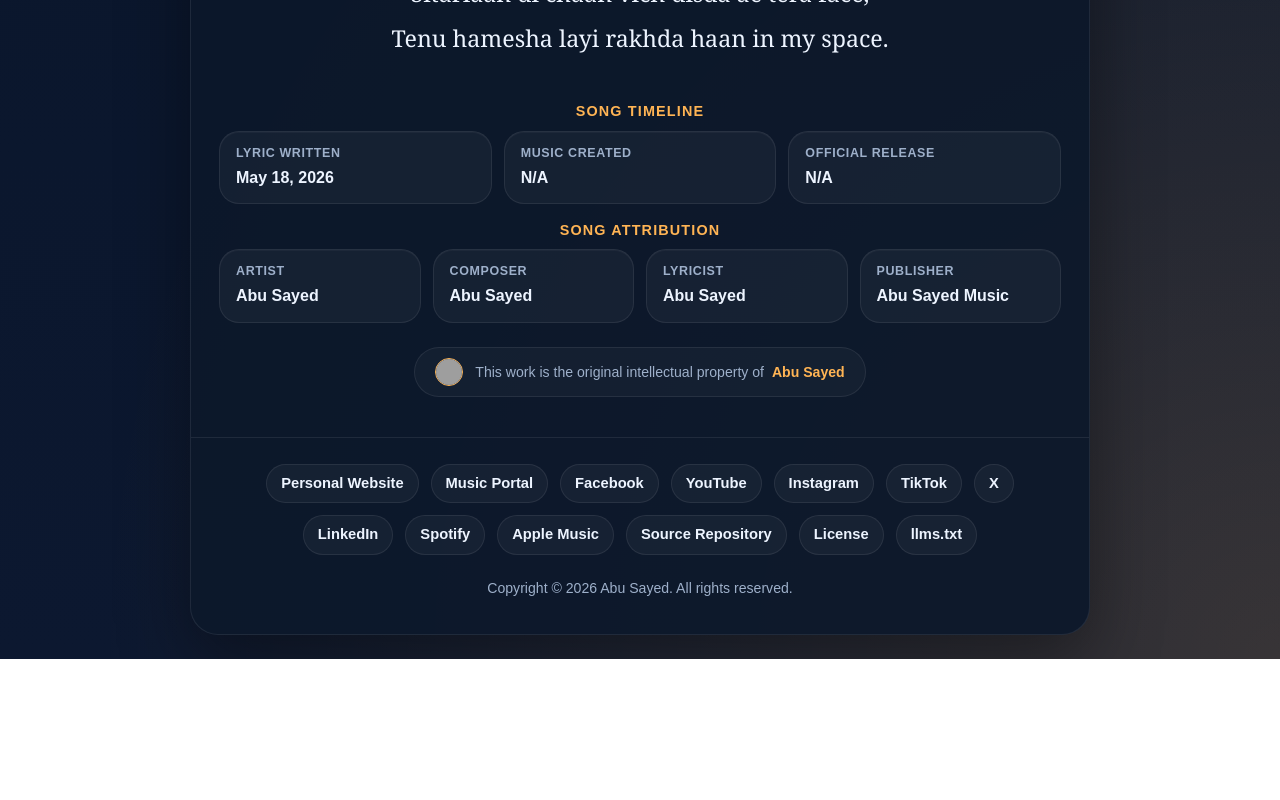
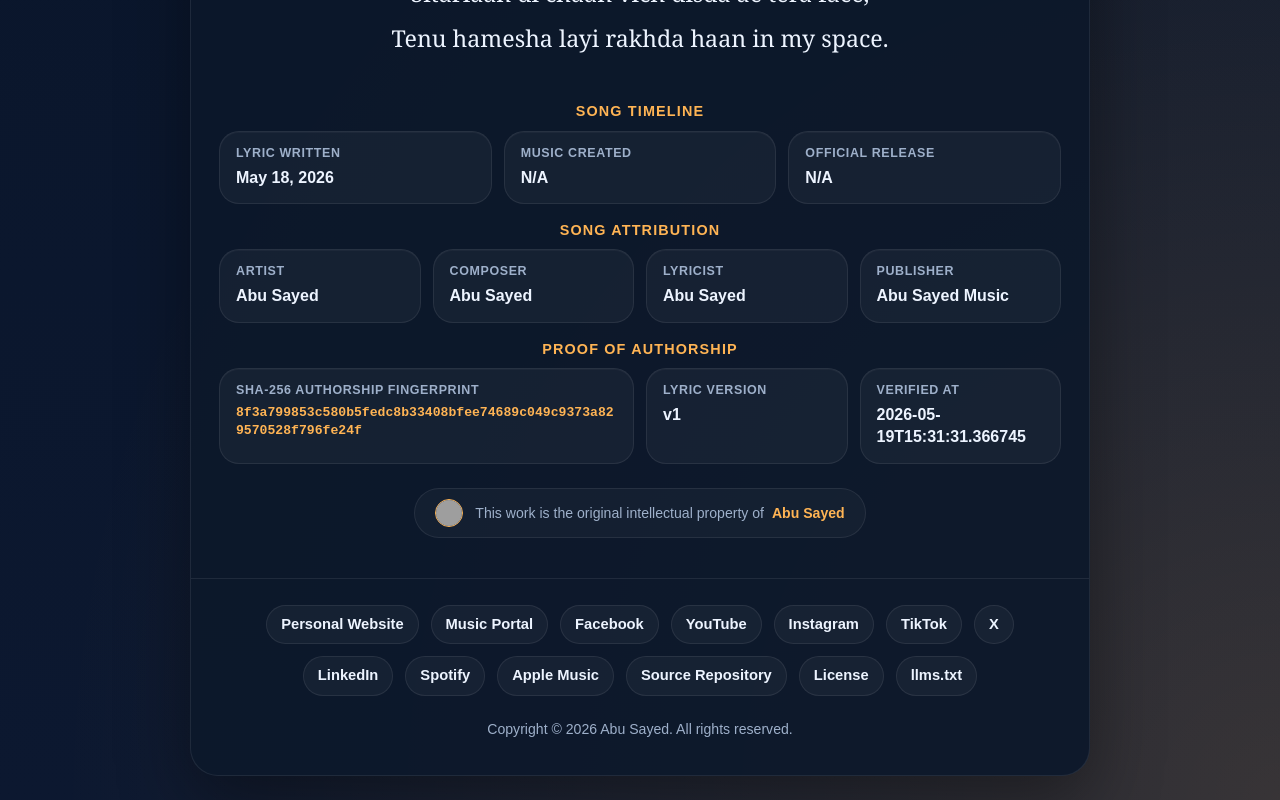
Before and after one commit to ImAbuSayed/bengal-nights, a plain HTML site: page index.html in a window 1280 px wide. Shown: the part 3367-4167 px from the top of the page. Before the commit the page ends 4026 px from the top, so only its background shows below. Drawn offline with Linux system fonts and the light colour scheme; grey boxes are pictures that could not be loaded.

Commit message:
feat: update song assets v1 with signed GPG commit [verified]

```diff
--- a/index.html
+++ b/index.html
@@ -14,9 +14,9 @@
     <meta name="keywords" content="Bengal Nights, Abu Sayed lyrics, original song lyrics, Abu Sayed original song, Abu Sayed lyricist, Abu Sayed composer, Abu Sayed songwriter, official lyrics">
     <meta name="robots" content="index,follow,max-snippet:-1,max-image-preview:large,max-video-preview:-1">
     <meta name="referrer" content="strict-origin-when-cross-origin">
-    <meta name="description" content="Explore the poetic journey of &#x27;Bengal Nights&#x27;, an original masterpiece written and composed by Abu Sayed.">
+    <meta name="description" content="Full lyrics for &#x27;Bengal Nights&#x27; by Abu Sayed. An original composition, lyrics, and production by Abu Sayed.">
     <meta property="og:title" content="Bengal Nights - Original Lyrics by Abu Sayed">
-    <meta property="og:description" content="Explore the poetic journey of &#x27;Bengal Nights&#x27;, an original masterpiece written and composed by Abu Sayed.">
+    <meta property="og:description" content="Full lyrics for &#x27;Bengal Nights&#x27; by Abu Sayed. An original composition, lyrics, and production by Abu Sayed.">
     <meta property="og:type" content="music.song">
     <meta property="og:url" content="https://imabusayed.github.io/bengal-nights/">
     <meta property="og:site_name" content="Abu Sayed Music">
@@ -24,7 +24,7 @@
     <meta name="last-modified" content="2026-05-18 07:26:12">
     <meta name="twitter:card" content="summary_large_image">
     <meta name="twitter:title" content="Bengal Nights - Original Lyrics by Abu Sayed">
-    <meta name="twitter:description" content="Explore the poetic journey of &#x27;Bengal Nights&#x27;, an original masterpiece written and composed by Abu Sayed.">
+    <meta name="twitter:description" content="Full lyrics for &#x27;Bengal Nights&#x27; by Abu Sayed. An original composition, lyrics, and production by Abu Sayed.">
     <link rel="canonical" href="https://imabusayed.github.io/bengal-nights/">
     <link rel="sitemap" type="application/xml" title="Sitemap" href="https://imabusayed.github.io/bengal-nights/sitemap.xml">
     <link rel="author" href="https://github.com/ImAbuSayed">
@@ -100,7 +100,7 @@
       "@id": "https://imabusayed.github.io/bengal-nights#webpage",
       "url": "https://imabusayed.github.io/bengal-nights/",
       "name": "Bengal Nights - Original Lyrics by Abu Sayed",
-      "description": "Explore the poetic journey of 'Bengal Nights', an original masterpiece written and composed by Abu Sayed.",
+      "description": "Full lyrics for 'Bengal Nights' by Abu Sayed. An original composition, lyrics, and production by Abu Sayed.",
       "isPartOf": {
         "@id": "https://music.abusayed.com.bd/#website"
       },
@@ -617,6 +617,26 @@
                 </div>
             </div>
 
+            <div class="details-block">
+                <div class="details-title">Proof of Authorship</div>
+                <div class="meta-grid">
+
+            <div class="meta-card" style="grid-column: span 2;">
+                <span class="meta-label">SHA-256 Authorship Fingerprint</span>
+                <strong style="word-break: break-all; font-family: monospace; font-size: 0.82rem; color: var(--accent);">8f3a799853c580b5fedc8b33408bfee74689c049c9373a829570528f796fe24f</strong>
+            </div>
+            <div class="meta-card">
+                <span class="meta-label">Lyric Version</span>
+                <strong>v1</strong>
+            </div>
+            <div class="meta-card">
+                <span class="meta-label">Verified At</span>
+                <strong>2026-05-19T15:31:31.366745</strong>
+            </div>
+
+                </div>
+            </div>
+
             <div style="text-align: center;">
                 <div class="copyright-attribution-profile-card">
                     <img src="https://encrypted-tbn0.gstatic.com/images?q=tbn:ANd9GcQvEV_0J1Bu0dhUhOUIO0jW6C1QudSf71LJUw3E6pv6lQkQmGWrGORMJHTcs8pug_PyMbptFe2om4_PvqMqzEbpVCL3XnL89rAXYSnlJw&s=10" alt="Singer Abu Sayed">
```
Also changed, not shown: excerpts/Bridge-Preview.txt (added), excerpts/Chorus-Preview.txt (added), excerpts/Final-Chorus-Preview.txt (added), excerpts/Hook-1-Preview.txt (added), excerpts/Hook-2-Preview.txt (added), excerpts/Pre-Chorus-Preview.txt (added), excerpts/Verse-1-Preview.txt (added), excerpts/Verse-2-Preview.txt (added), excerpts/Verse-3-Preview.txt (added), hashes.txt (added), llms.txt, lyrics_backup/2026-05-19_bengal-nights-v1.txt (added), manifest.json (added), 1 other file.
